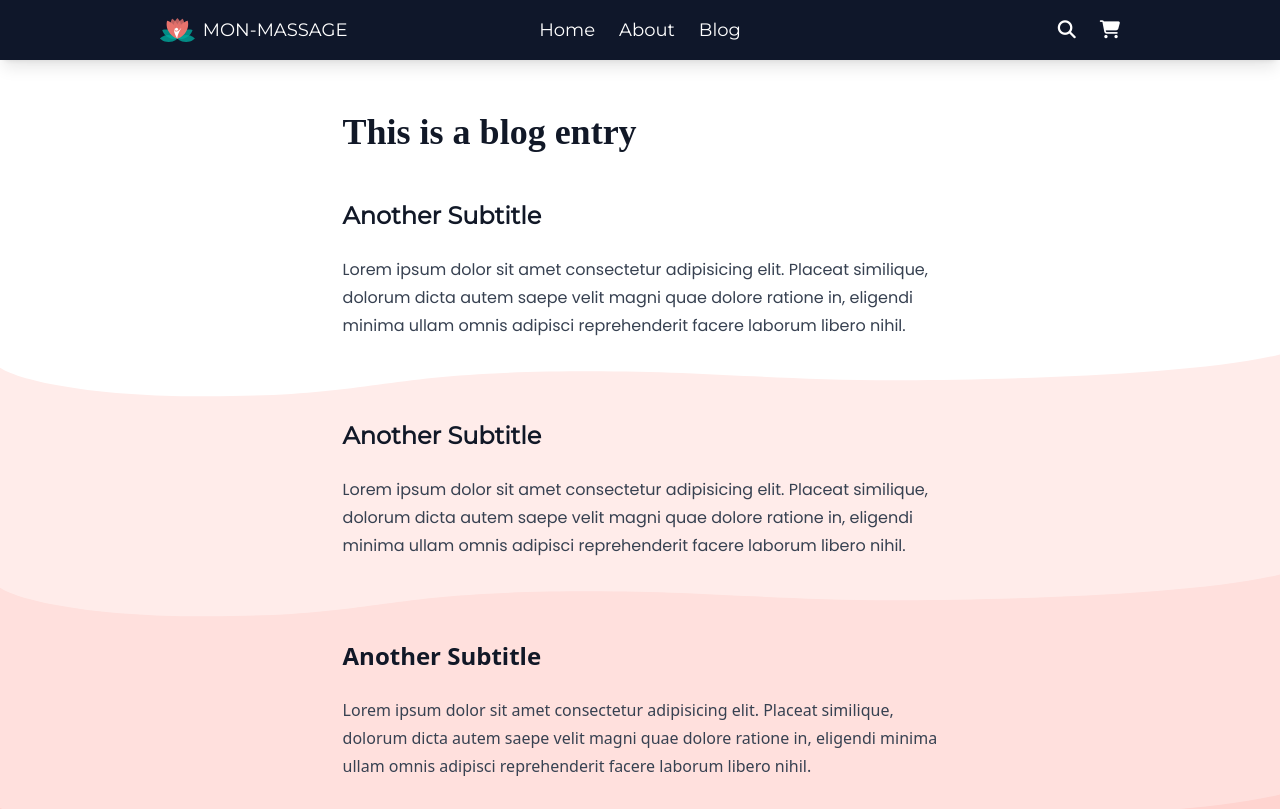
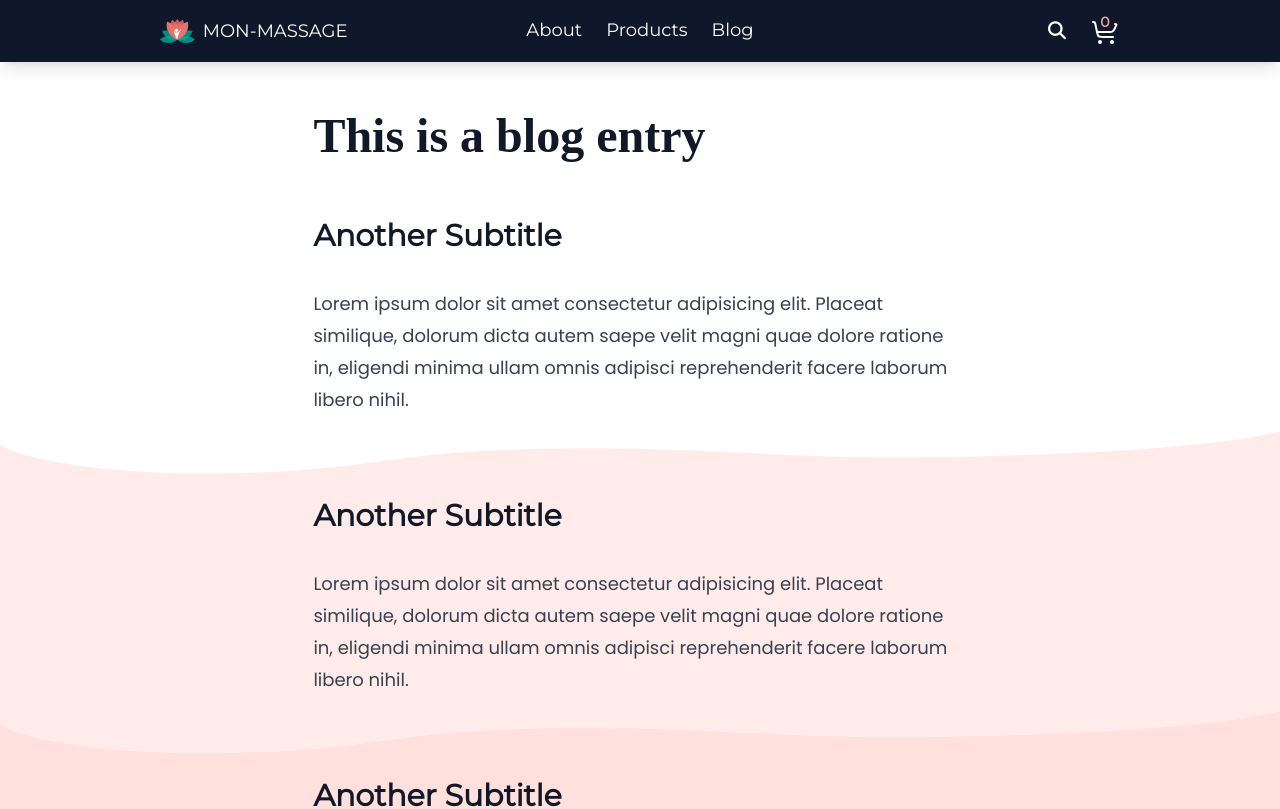
Before and after one commit to yisuseas/react-multi-routes, a React (Create React App) app: page /blog in a window 1280 px wide. Shown: the top 809 px of the page. Built offline with nearby package versions, Linux system fonts and the light colour scheme; a web font is replaced by a local one.

Commit message:
Added CartBtn

```diff
--- a/src/components/App.jsx
+++ b/src/components/App.jsx
@@ -1,20 +1,45 @@
-import * as React from "react";
+import React, { useState, useEffect } from "react";
 import { Routes, Route } from "react-router-dom";
 import { Fragment } from "react/cjs/react.production.min";
 
 import Navbar from "./layout/navbar/Navbar";
 import Footer from "./layout/Footer";
-import { Home, About } from "./pages";
+import { Home, About, ProductList } from "./pages";
 import { Blog } from "./pages/blog";
 
 function App() {
+  const [cartTotal, setCartTotal] = useState(0);
+
+  useEffect(() => {
+    console.log("useEffect was called");
+  });
+
+  const incCartTotal = () => {
+    setCartTotal(cartTotal + 1);
+  };
+
+  const decCartTotal = () => {
+    if (cartTotal > 0) {
+      setCartTotal(cartTotal - 1);
+    }
+  };
+
   return (
     <Fragment>
-      <Navbar />
+      <Navbar cartTotal={cartTotal} />
       <main className="w-full mt-32 md:mt-24">
         <Routes>
           <Route path="/" element={<Home />} />
           <Route path="about" element={<About />} />
+          <Route
+            path="products"
+            element={
+              <ProductList
+                incCartTotal={() => incCartTotal()}
+                decCartTotal={() => decCartTotal()}
+              />
+            }
+          />
           <Route path="blog" element={<Blog />} />
         </Routes>
       </main>
--- /dev/null
+++ b/src/components/elements/ContRes.jsx
@@ -0,0 +1,9 @@
+import React from "react";
+
+function ContRes(props) {
+  return (
+    <div className="w-5/6 md:w-4/5 lg:w-3/4 mx-auto">{props.children}</div>
+  );
+}
+
+export default ContRes;
--- /dev/null
+++ b/src/components/elements/Palette.js
@@ -0,0 +1,26 @@
+export const palette = {
+  coral: {
+    50: "#ffecea",
+    100: "#ffe0dd",
+    200: "#ffd4d0",
+    300: "#f5a7a1",
+    400: "#e9736d",
+    500: "#ba3c39",
+    600: "#921a19",
+    700: "#710909",
+    800: "#550404",
+    900: "#3d0202",
+  },
+  leaf: {
+    50: "#ebfffc",
+    100: "#b1faf0",
+    200: "#6bebdc",
+    300: "#33cfc0",
+    400: "#00a99c",
+    500: "#007c74",
+    600: "#005450",
+    700: "#003534",
+    800: "#002222",
+    900: "#001919",
+  },
+};
--- a/src/components/layout/Footer.jsx
+++ b/src/components/layout/Footer.jsx
@@ -3,7 +3,7 @@ import React from "react";
 function Footer() {
   return (
     <footer className="mt-auto text-center bg-slate-900 text-gray-500">
-      ©YourMom, 2022
+      ©Mon-Massage, 2022
     </footer>
   );
 }
--- /dev/null
+++ b/src/components/layout/navbar/CartBtn.jsx
@@ -0,0 +1,54 @@
+import React from "react";
+
+function Cart() {
+  return (
+    <svg
+      width="30"
+      height="30"
+      version="1.1"
+      viewBox="0 0 7.9375 7.9375"
+      xmlns="http://www.w3.org/2000/svg"
+    >
+      <g>
+        <path
+          d="m0.79375 1.5875c0.52917 0 0.52917 0 0.79375 1.3229l0.26458 1.3229c0.26458 1.3229 0.26458 1.3229 2.1167 1.3229h2.1167"
+          fill="none"
+          stroke="#fff"
+          strokeLinecap="round"
+          strokeLinejoin="round"
+          strokeWidth=".52917"
+        />
+        <path
+          d="m6.6146 2.1167c0.52917 0 0.52917 0 0 1.0583-0.52917 1.0583-0.79375 1.0583-1.3229 1.0583h-3.4396"
+          fill="none"
+          stroke="#fff"
+          strokeLinecap="round"
+          strokeLinejoin="round"
+          strokeWidth=".52917"
+        />
+        <circle cx="5.8208" cy="6.8792" r=".52917" fill="#fff" />
+        <circle cx="2.6458" cy="6.8792" r=".52917" fill="#fff" />
+      </g>
+    </svg>
+  );
+}
+
+function CartBtn(props) {
+  const { total } = props;
+  return (
+    <button className="relative ">
+      <Cart />
+      <span
+        className={
+          "absolute w-[30px] h-0 right-0 -top-1 " +
+          "text-center text-coral-300 " +
+          (total >= 10 ? "text-xs font-semibold " : "text-sm font-bold ")
+        }
+      >
+        {total}
+      </span>
+    </button>
+  );
+}
+
+export default CartBtn;
--- a/src/components/layout/navbar/Navbar.jsx
+++ b/src/components/layout/navbar/Navbar.jsx
@@ -3,11 +3,14 @@ import { Link } from "react-router-dom";
 
 import NavToggler from "./NavToggler";
 import NavLink from "./NavLink";
-import NavBtn from "./NavBtn";
+import CartBtn from "./CartBtn";
+// import NavBtn from "./NavBtn";
 
 import Logo from "../../elements/Logo";
 
-function Navbar() {
+function Navbar(props) {
+  const { cartTotal } = props;
+
   const [open, setOpen] = useState(false);
 
   const toggleNavbar = () => {
@@ -62,11 +65,11 @@ function Navbar() {
             }
             open={open}
           >
-            <NavLink onClick={() => handleClick()} to="/">
-              Home
-            </NavLink>
             <NavLink onClick={() => handleClick()} to="about">
               About
+            </NavLink>
+            <NavLink onClick={() => handleClick()} to="products">
+              Products
             </NavLink>
             <NavLink onClick={() => handleClick()} to="blog">
               Blog
@@ -80,12 +83,10 @@ function Navbar() {
             "items-center justify-end gap-6 "
           }
         >
-          <NavBtn extraClass="hidden lg:block ">
+          <button className="hidden lg:block ">
             <i className="fas fa-search"></i>
-          </NavBtn>
-          <NavBtn>
-            <i className="fas fa-shopping-cart "></i>
-          </NavBtn>
+          </button>
+          <CartBtn total={cartTotal} />
         </div>
       </div>
     </nav>
--- /dev/null
+++ b/src/components/pages/ProductList.jsx
@@ -0,0 +1,21 @@
+import React from "react";
+
+import ContRes from "../elements/ContRes";
+
+function ProductList(props) {
+  const { incCartTotal, decCartTotal } = props;
+
+  return (
+    <ContRes>
+      <h1>This is the product List</h1>
+      <button className="btn btn-coral mr-2" onClick={() => decCartTotal()}>
+        <i className="fas fa-minus"></i>
+      </button>
+      <button className="btn btn-leaf" onClick={() => incCartTotal()}>
+        <i className="fas fa-plus"></i>
+      </button>
+    </ContRes>
+  );
+}
+
+export default ProductList;
--- a/src/components/pages/blog/Blog.jsx
+++ b/src/components/pages/blog/Blog.jsx
@@ -5,9 +5,9 @@ function Blog() {
   return (
     <article className="w-full">
       <BlogSection>
-        <h1 className="font-display">This is a blog entry</h1>
-        <h2 className="font-enfasis">Another Subtitle</h2>
-        <p className="font-body">
+        <h1>This is a blog entry</h1>
+        <h2>Another Subtitle</h2>
+        <p>
           Lorem ipsum dolor sit amet consectetur adipisicing elit. Placeat
           similique, dolorum dicta autem saepe velit magni quae dolore ratione
           in, eligendi minima ullam omnis adipisci reprehenderit facere laborum
@@ -15,8 +15,8 @@ function Blog() {
         </p>
       </BlogSection>
       <BlogSection color={"coral"} swatch={50}>
-        <h2 className="font-enfasis">Another Subtitle</h2>
-        <p className="font-body">
+        <h2>Another Subtitle</h2>
+        <p>
           Lorem ipsum dolor sit amet consectetur adipisicing elit. Placeat
           similique, dolorum dicta autem saepe velit magni quae dolore ratione
           in, eligendi minima ullam omnis adipisci reprehenderit facere laborum
--- a/src/components/pages/blog/BlogSection.jsx
+++ b/src/components/pages/blog/BlogSection.jsx
@@ -43,7 +43,9 @@ function BlogSection(props) {
     <div className="w-full static">
       <section className={`w-ful pt-4 pb-[5%] relative`} style={secStyle}>
         {waveOrNot}
-        <div className="prose mx-auto ">{children}</div>
+        <div className="prose prose-h1:font-display prose-h2:font-enfasis prose-p:font-body lg:prose-lg px-2 mx-auto ">
+          {children}
+        </div>
       </section>
     </div>
   );
--- a/src/components/pages/index.jsx
+++ b/src/components/pages/index.jsx
@@ -1,2 +1,3 @@
 export { default as Home } from "./Home";
+export { default as ProductList } from "./ProductList";
 export { default as About } from "./About";
--- a/src/index.css
+++ b/src/index.css
@@ -13,6 +13,31 @@
     stroke-dasharray: none;
     stroke-opacity: 1;
   }
+  .btn {
+    @apply py-1 px-2
+    rounded-lg
+    shadow-md
+    font-semibold
+    text-center
+    hover:rounded-md
+    focus:outline-none
+    focus:ring-2
+    focus:ring-opacity-75
+    transition
+    duration-300;
+  }
+  .btn-coral {
+    @apply text-white
+    bg-coral-400
+    hover:bg-coral-500
+    focus:ring-coral-300;
+  }
+  .btn-leaf {
+    @apply text-white
+    bg-leaf-400
+    hover:bg-leaf-500
+    focus:ring-leaf-300;
+  }
 }
 
 @layer utilities {
```
Also changed, not shown: src/components/pages/About.jsx (+133 -7 lines), src/img/Cart.svg (added), src/img/Icons.svg (added).
